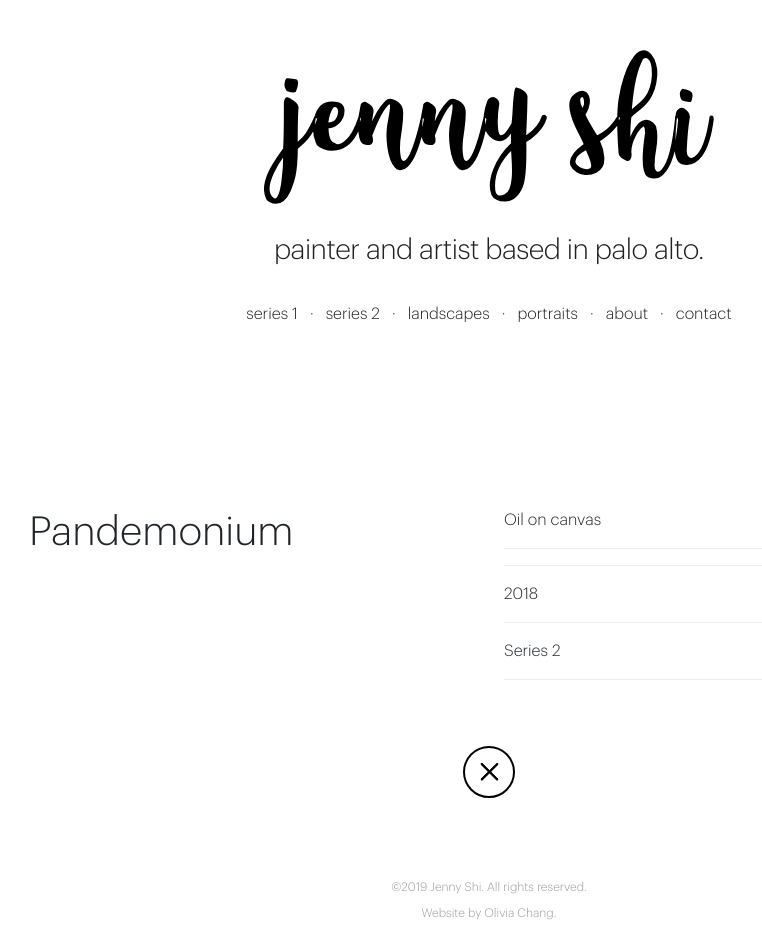
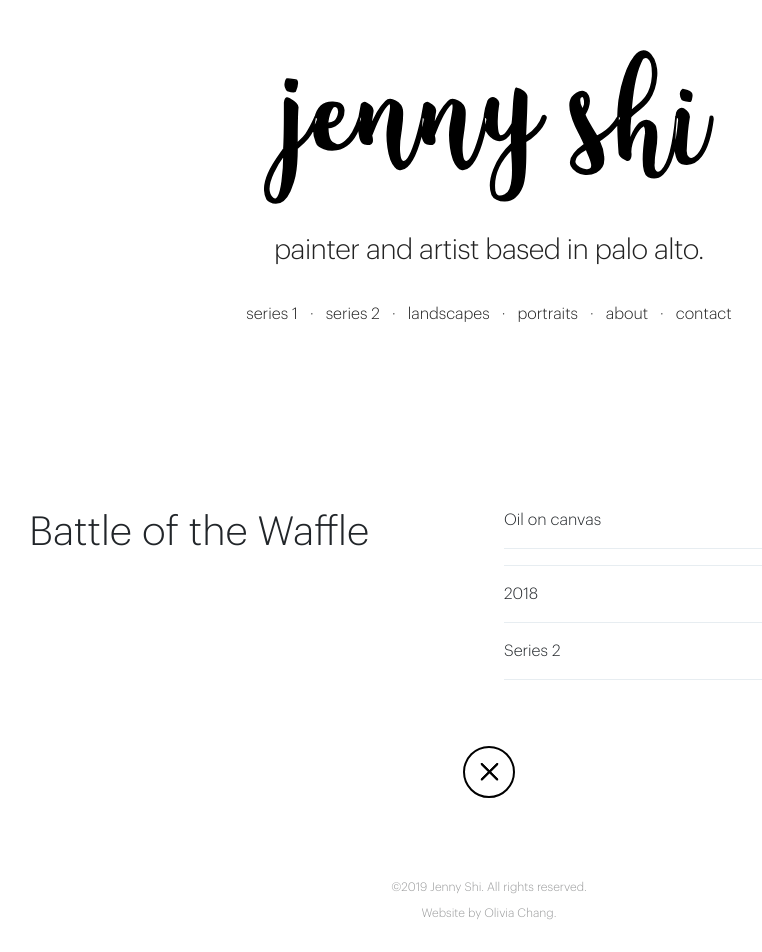
Before and after one commit to oliviachang29/jenny, a Jekyll site: the page built from _projects/battle-of-the-waffle.markdown, in a window 1280 px wide. Shown: the whole page, without its empty margins (151-913 px from the left). Built offline with Jekyll 4.4.1, drawn with Linux system fonts in a browser that asks for light colours; a file with an impossible date is left out.

Commit message:
Update from Forestry.io Jenny Shi updated _projects/battle-of-the-waffle.markdown

```diff
--- a/_projects/battle-of-the-waffle.markdown
+++ b/_projects/battle-of-the-waffle.markdown
@@ -1,5 +1,5 @@
 ---
-title: 'Pandemonium '
+title: Battle of the Waffle
 date: 2018-10-28T17:03:00.000+00:00
 categories:
 - series 2
```
